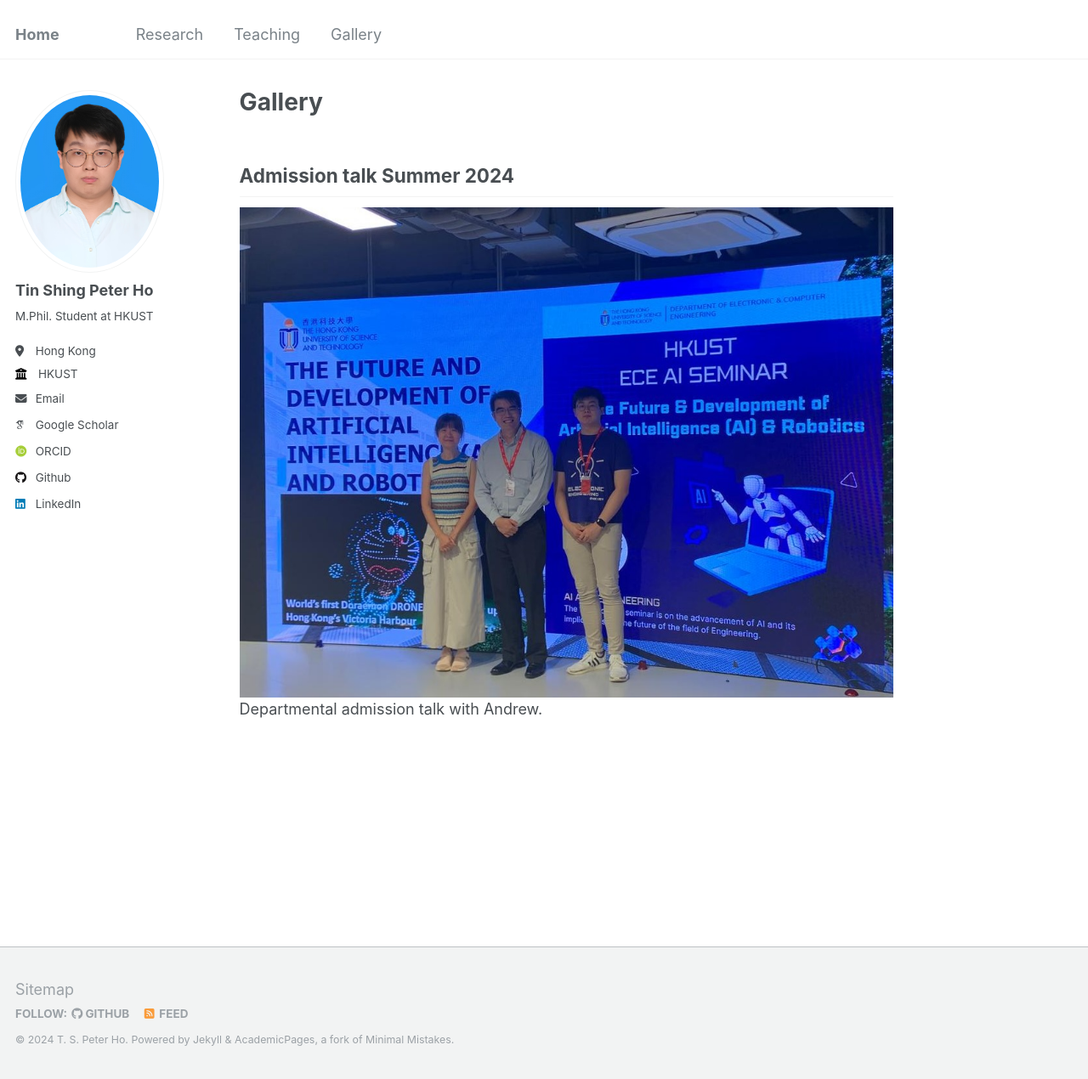
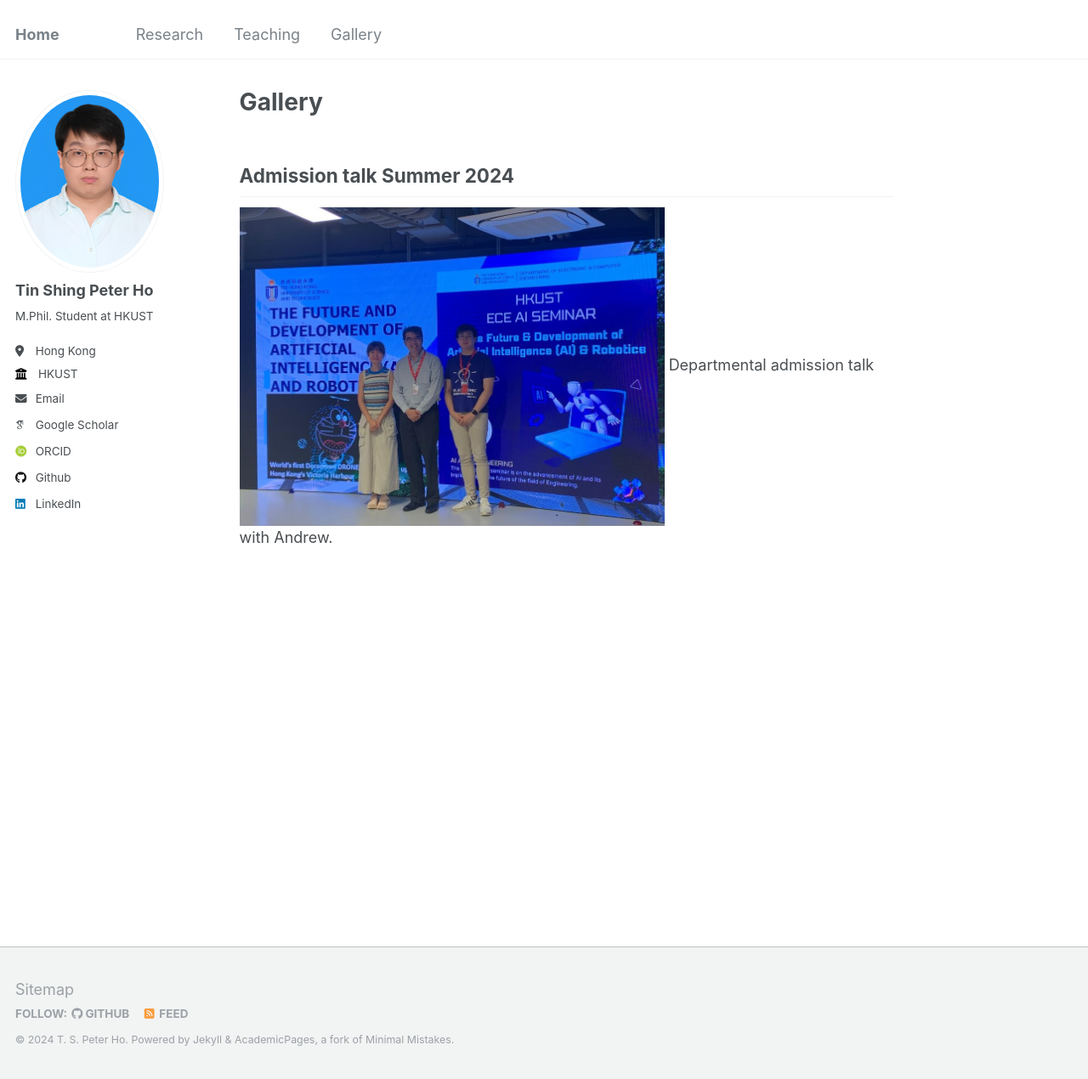
Before and after one commit to peterh0709/tspho.github.io, a Jekyll site: the page built from _pages/gallery.md, in a window 1280 px wide and 1270 px high. Shown: the whole window at 85% size. Built offline with Jekyll 4.4.1, drawn with Linux system fonts in a browser that asks for light colours; some web fonts are replaced.

Commit message:
Update gallery.md

```diff
--- a/_pages/gallery.md
+++ b/_pages/gallery.md
@@ -5,5 +5,5 @@ permalink: /Gallery/
 author_profile: true
 ---
 ## Admission talk Summer 2024
-<img src="/images/SS talk with andrew.jpg" />
+<img src="/images/SS talk with andrew.jpg" width="500"/>
 Departmental admission talk with Andrew.
```
